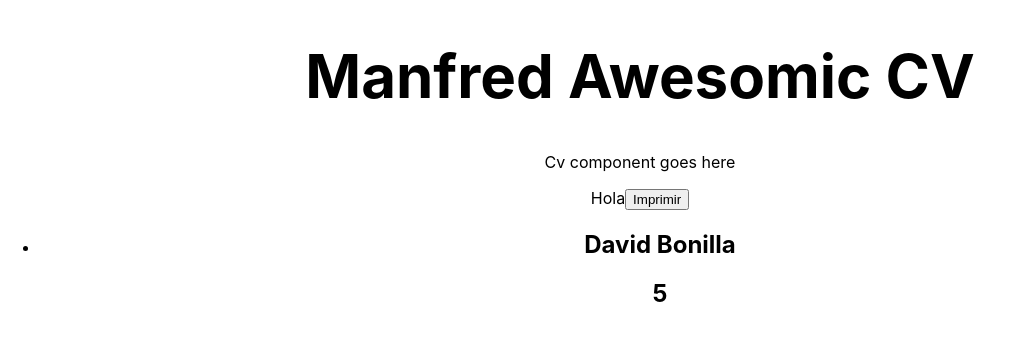
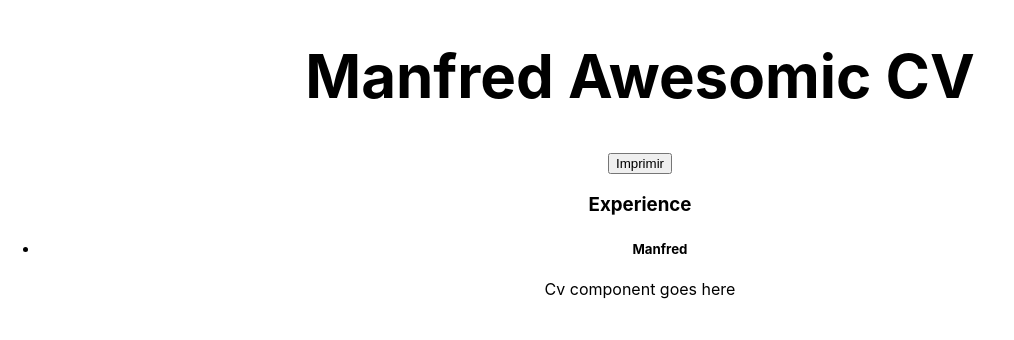
Before and after one commit to sayheylaura/manfred-awesomic-cv, a React (Create React App) app: page / in a window 1280 px wide. Shown: the top 340 px of the page, without its empty margins (0-1014 px from the left). Built offline with nearby package versions, Linux system fonts and the light colour scheme; the HTML template or start-up script is replaced by a standard one.

Commit message:
Create Experience component

```diff
--- a/src/App.js
+++ b/src/App.js
@@ -1,35 +1,23 @@
-import React, { Component } from 'react';
-import './App.css';
-import sample from './services/sample.json';
-import sample_2 from './services/sample_2.json';
-import Preview from './components/Preview';
+import React, { Component } from "react";
+import "./App.css";
+import sample from "./services/sample.json";
+import sample_2 from "./services/sample_2.json";
+import Preview from "./components/Preview";
 
 class App extends Component {
-  constructor(props){
+  constructor(props) {
     super(props);
-    this.state={
+    this.state = {
       sample: sample_2
-    }
+    };
   }
 
-
   render() {
-    const {sample} = this.state;
-    const {profile} = sample.author;
+    const { sample } = this.state;
     return (
       <div className="App">
         <h1>Manfred Awesomic CV</h1>
-        <Preview />
-        <ul>
-            {profile.map((item, index)=>{
-              return(
-                <li key={index}>
-                <h2>{item.name}</h2>
-                <h2>{item.yearsOfExperience}</h2>
-                </li>
-              );
-            })}
-        </ul>
+        <Preview sample={sample} />
       </div>
     );
   }
--- a/src/components/Cv/index.js
+++ b/src/components/Cv/index.js
@@ -1,24 +1,31 @@
-import React, { Component } from 'react';
+import React, { Component } from "react";
+import PropTypes from "prop-types";
+import Experience from "../Experience";
 
 class Cv extends Component {
-
   render() {
+    const { sample } = this.props;
     return (
       // Importado en:
       //     - Preview
       <div className="cv__wrapper">
         {/* Instancia:
-             - Author
-             - Experience
-             - Education
+          - Author*/
+          <Experience
+            sample={sample}
+          />
+         /* - Education
           - Languages
           - MiscEducation
           - Questionnaire */}
         <p>Cv component goes here</p>
-
       </div>
     );
   }
 }
 
+Cv.propTypes = {
+  sample: PropTypes.object.isRequired
+};
+
 export default Cv;
--- /dev/null
+++ b/src/components/Experience/index.js
@@ -0,0 +1,32 @@
+import React, { Component, Fragment } from 'react';
+import PropTypes from 'prop-types';
+
+
+class Experience extends Component {
+
+    render() {
+        const {experience} = this.props.sample;
+        // console.log("experience", experience);
+        return (
+            <Fragment>
+                <h3>Experience</h3>
+                <ul>
+                    {experience.map((item, index) => {
+                        return (
+                            <li key={index}>
+                                <h5>{item.company[0].name}</h5>
+                            </li>
+                        );
+                    })}
+                </ul>
+            </Fragment>
+         );
+    }
+}
+
+Experience.propTypes = {
+    sample: PropTypes.object.isRequired
+  };
+
+
+export default Experience;
--- a/src/components/Preview/index.js
+++ b/src/components/Preview/index.js
@@ -1,21 +1,24 @@
-import React, { Component } from 'react';
-import Cv from '../Cv';
+import React, { Component } from "react";
+import PropTypes from "prop-types";
+import Cv from "../Cv";
 import Button from "../Button";
 
 class Preview extends Component {
   render() {
+    const { sample } = this.props;
     return (
       <div className="preview__wrapper">
-        {/* Button
-        CV */}
-        <Cv />
-        Hola
         <Button buttonType="button" styles="preview__print-btn">
           Imprimir
         </Button>
+        <Cv sample={sample} />
       </div>
     );
   }
 }
 
+Preview.propTypes = {
+  sample: PropTypes.object.isRequired
+};
+
 export default Preview;
```
Lines whose indentation alone changed are shown as unchanged.
